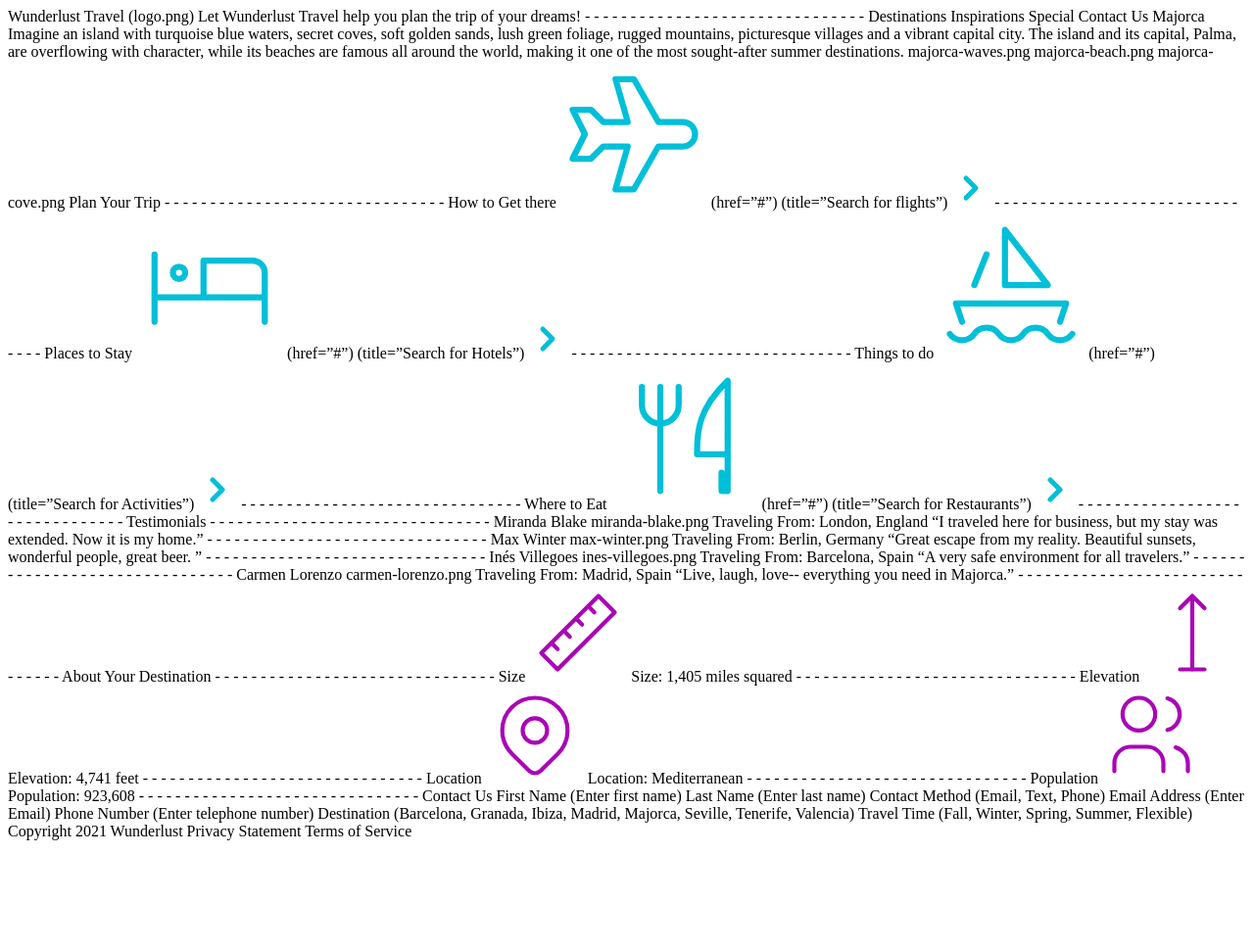
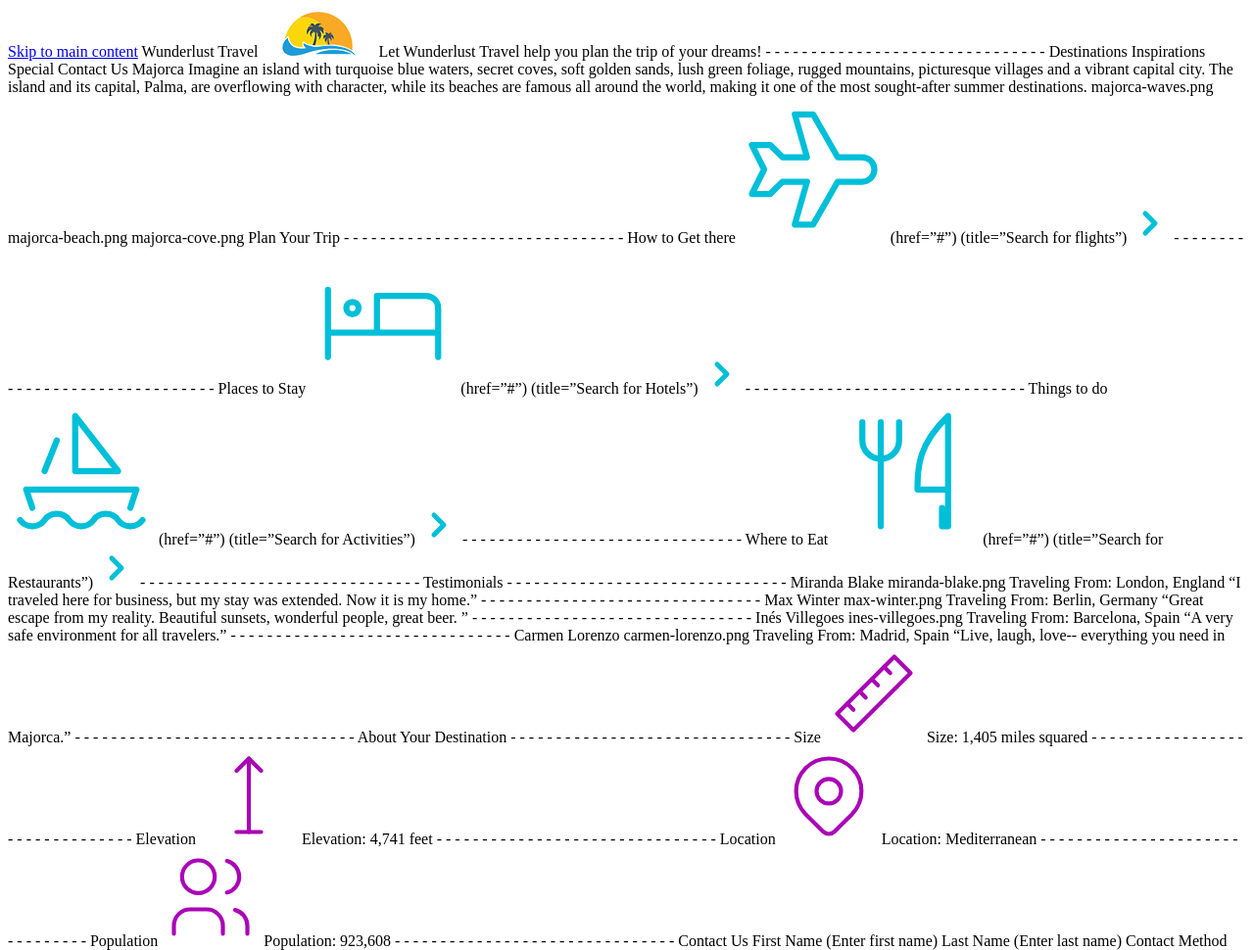
Before and after one commit to adbenke/wunderlust, a plain HTML site: page index.html in a window 1280 px wide. Shown: the top 970 px of the page at 98% size. Before the commit the page ends 866 px from the top, so only its background shows below. Drawn offline with Linux system fonts and the light colour scheme.

Commit message:
fixed assignment 1.1-1.3

```diff
--- a/index.html
+++ b/index.html
@@ -7,8 +7,14 @@
     <title>GIT 414 - Assignment 1.1-1.3</title>
 </head>
 <body>
+  <a href="#main-content" id="skipLink">Skip to main content</a>
     Wunderlust Travel
-(logo.png)
+    <picture>
+      <source media="(min-width: 320px)" srcset="images/logo-S.png">
+      <source media="(min-width: 780px)" srcset="images/logo-M.png">
+      <source media="(min-width: 1024px)" srcset="images/logo-S.png">
+      <img src="images/logo-L.png" alt="logo">
+    </picture>
 Let Wunderlust Travel help you plan the trip of your dreams!
 
 - - - - - - - - - - - - - - - - - - - - - - - - - - - - - - -
```
Also changed, not shown: majorca.html (+3 -1 lines).
